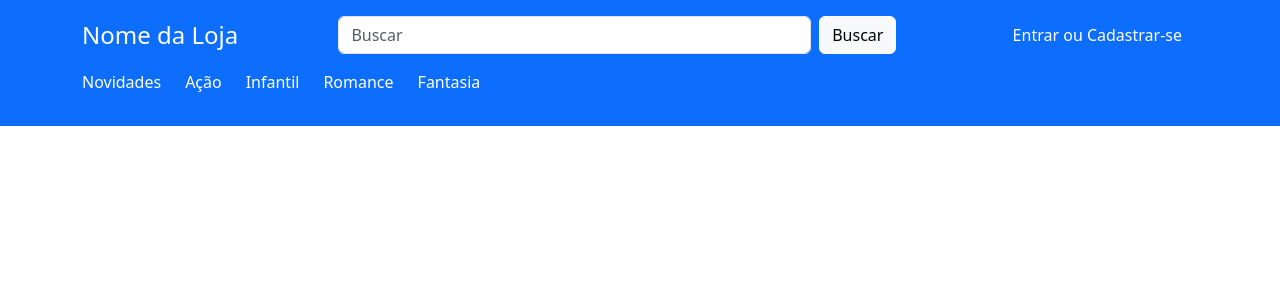
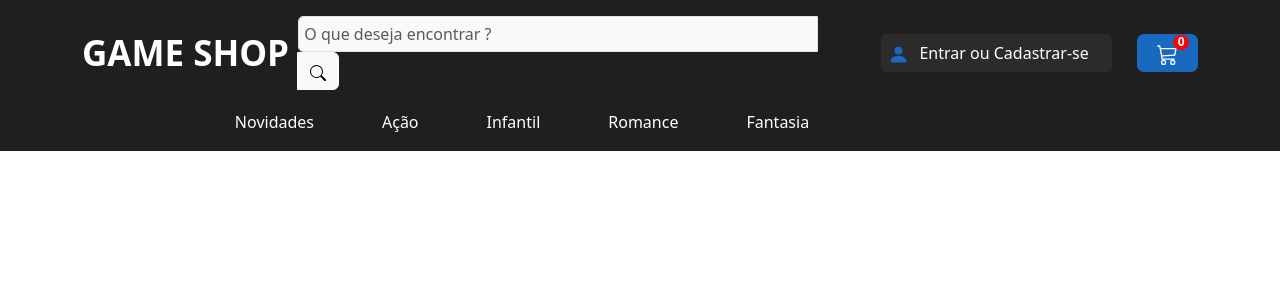
Before and after one commit to JoaoGuilhermeMA/GameShop-FrontEnd, an Angular app in the folder Loja/: page / in a window 1280 px wide. Shown: the top 300 px of the page. Built offline with nearby package versions, Linux system fonts and the light colour scheme.

Commit message:
Finalizando Header

```diff
--- a/Loja/src/app/app.component.ts
+++ b/Loja/src/app/app.component.ts
@@ -1,11 +1,13 @@
 import { Component } from '@angular/core';
 import { RouterOutlet } from '@angular/router';
 import { HeaderComponent } from './components/header/header.component';
+import { LoginComponent } from './components/login/login.component';
+import { CadastroComponent } from './components/cadastro/cadastro.component';
 
 @Component({
   selector: 'app-root',
   standalone: true,
-  imports: [RouterOutlet , HeaderComponent],
+  imports: [RouterOutlet , HeaderComponent , LoginComponent , CadastroComponent],
   templateUrl: './app.component.html',
   styleUrl: './app.component.css'
 })
--- /dev/null
+++ b/Loja/src/app/components/cadastro/cadastro.component.css
@@ -0,0 +1,124 @@
+.container{
+    max-width: 600px;
+    margin: 20px auto;
+    padding: 20px;
+    border: 1px solid #e0e0e0;
+    border-radius: 5px;
+    box-shadow: 0 2px 4px;
+
+}
+label{
+    display: block;
+    margin-bottom: 5px;
+    font-size: 14px;
+    color: #333;
+}
+.input-wrapper{
+    position: relative;
+    margin-bottom: 20px;
+}
+.icon{
+    position: absolute;
+    left: 10px;
+    top: 50%;
+    transform: translate(-50%);
+    color: #999;
+}
+input[type="text"]{
+    width: 100%;
+    padding: 10px 10px 10px 10px;
+    border: 1px solid #ccc;
+    border-radius: 3px;
+    font-size: 14px;
+}
+.button-group{
+    display: flex;
+    justify-content: space-between;
+
+}
+.btn{
+    padding: 10px 20px;
+    border: none;
+    border-radius: 3px;
+    font-size: 14px;
+    cursor: pointer;
+}
+.btn-secondary{
+    background-color: #f0f0f0;
+    color: #333;
+}
+.btn-primary{
+    background-color: #a4c7e9;
+    color: #fff;
+}
+body {
+    display: flex;
+    justify-content: center;
+    align-items: center;
+    height: 100vh;
+    margin: 0;
+    background-color: #f0f0f0;
+}
+
+.container {
+    max-width: 600px;
+    margin: 20px auto;
+    padding: 20px;
+    border: 1px solid #e0e0e0;
+    border-radius: 5px;
+    box-shadow: 0 2px 4px rgba(0, 0, 0, 0.1);
+    background-color: #fff;
+    box-sizing: border-box;
+}
+
+label {
+    display: block;
+    margin-bottom: 5px;
+    font-size: 14px;
+    color: #333;
+}
+
+.input-wrapper {
+    position: relative;
+    margin-bottom: 20px;
+}
+
+.icon {
+    position: absolute;
+    left: 10px;
+    top: 50%;
+    transform: translateY(-50%);
+    color: #999;
+}
+
+input[type="text"] {
+    width: 100%;
+    padding: 10px 10px 10px 30px;
+    border: 1px solid #ccc;
+    border-radius: 3px;
+    font-size: 14px;
+    box-sizing: border-box;
+}
+
+.button-group {
+    display: flex;
+    justify-content: space-between;
+}
+
+.btn {
+    padding: 10px 20px;
+    border: none;
+    border-radius: 3px;
+    font-size: 14px;
+    cursor: pointer;
+}
+
+.btn-secondary {
+    background-color: #f0f0f0;
+    color: #333;
+}
+
+.btn-primary {
+    background-color: #a4c7e9;
+    color: #fff;
+}
--- /dev/null
+++ b/Loja/src/app/components/cadastro/cadastro.component.html
@@ -0,0 +1,16 @@
+
+    <div class="container">
+        <label for="input-field">Email, CPF ou CNPJ*</label>
+        <div class="input-wrapper">
+            <span class="icon">
+                <svg xmlns="http://www.w3.org/2000/svg" width="16" height="16" fill="currentColor" class="bi bi-person-fill" viewBox="0 0 16 16">
+                    <path d="M3 14s-1 0-1-1 1-4 6-4 6 3 6 4-1 1-1 1zm5-6a3 3 0 1 0 0-6 3 3 0 0 0 0 6"/>
+                </svg>
+            </span>
+            <input type="text" id="input-field" placeholder="Email, CPF ou CNPJ">
+        </div>
+        <div class="button-group">
+            <button class="btn btn-secondary">Voltar</button>
+            <button class="btn btn-primary">Cadastrar</button>
+        </div>
+    </div>
--- a/Loja/src/app/components/header/header.component.css
+++ b/Loja/src/app/components/header/header.component.css
@@ -1,4 +1,82 @@
-#nomes {
-    background-color: rgb(255, 0, 128);
-    padding: 5px; /* Opcional: adiciona algum padding para melhorar a aparência */
+#header {
+    background-color: #1f1f1f;
 }
+
+.name {
+    font-size: 35px;
+    font-weight: bold;
+}
+
+.pesquisa {
+    display: flex;
+    background-color: #f8f9fa;
+    border-radius: 5px;
+    padding: 5px;
+    width: 100%;
+    max-width: 520px;
+}
+
+.login {
+    background-color: #2b2b2b;
+    padding: 7px;
+    border-radius: 5px;
+}
+
+.img-user {
+    margin-right: 10px;
+}
+
+.img-carrinho {
+    background-color: #1a69c1;
+    padding: 7px 20px 7px 20px;
+    border-radius: 7px;
+}
+
+.position-relative {
+    position: relative;
+}
+
+.badge {
+    position: absolute;
+    top: -5px;
+    right: -5px;
+    background-color: red;
+    color: white;
+    border-radius: 50%;
+    width: 10px;
+    height: 15px;
+    display: flex;
+    align-items: center;
+    justify-content: center;
+    font-size: 12px;
+    font-weight: bold;
+    margin-right: 14px;
+    margin-top: 6px;
+}
+
+.navegacao {
+    background-color: #1f1f1f;
+    width: 100%;
+    padding: 1px;
+}
+
+.lista {
+    display: flex;
+    margin-top: 3px;
+    margin-right: 13rem;
+    cursor: pointer;
+}
+
+.lista li a {
+    text-decoration: none;
+    color: white;
+    margin-left: 20px;
+}
+
+.lista li a:hover {
+    color: #aaaaaa !important; /* Cor do texto quando o mouse estiver em cima */
+}
+
+.navegacao li a {
+    margin-left: 20px;
+}
--- a/Loja/src/app/components/header/header.component.html
+++ b/Loja/src/app/components/header/header.component.html
@@ -1,24 +1,42 @@
-<header class="bg-primary text-white py-3">
+<header class="text-white py-3" id="header">
     <div class="container d-flex justify-content-between align-items-center">
-        <h1 class="h4 mb-0">Nome da Loja</h1>
+        <h1 class="h4 mb-0 name">GAME SHOP</h1>
         <form class="d-flex w-50" role="search">
-            <input class="form-control me-2" type="search" placeholder="Buscar" aria-label="Buscar">
-            <button class="btn btn-light" type="submit">Buscar</button>
+            <div class="input-group">
+                <input class="form-control pesquisa" type="search" placeholder="O que deseja encontrar ?" aria-label="Buscar">
+                <button class="btn btn-light" type="submit"><svg xmlns="http://www.w3.org/2000/svg" width="16" height="16" fill="currentColor" class="bi bi-search" viewBox="0 0 16 16">
+                    <path d="M11.742 10.344a6.5 6.5 0 1 0-1.397 1.398h-.001q.044.06.098.115l3.85 3.85a1 1 0 0 0 1.415-1.414l-3.85-3.85a1 1 0 0 0-.115-.1zM12 6.5a5.5 5.5 0 1 1-11 0 5.5 5.5 0 0 1 11 0"/>
+                  </svg>
+                </button>
+            </div>
         </form>
         <!-- Links de login e carrinho -->
-        <div class="d-flex align-items-center ms-3">
-            <a href="#login" class="text-white me-3 text-decoration-none">Entrar ou Cadastrar-se</a>
+        <div class="d-flex align-items-center ms-3 login">
+            <div class ="img-user">
+                <svg xmlns="http://www.w3.org/2000/svg" width="21" height="21" fill="#1a69c1" class="bi bi-person-fill" viewBox="0 0 16 16">
+                    <path d="M3 14s-1 0-1-1 1-4 6-4 6 3 6 4-1 1-1 1zm5-6a3 3 0 1 0 0-6 3 3 0 0 0 0 6"/>
+                </svg>
+            </div>
+            <a href="#" class="text-white me-3 text-decoration-none">Entrar ou Cadastrar-se</a>
+        </div>
+        <div class="d-flex align-items-center ms-3 position-relative">
+            <div class ="img-carrinho">
+                <svg xmlns="http://www.w3.org/2000/svg" width="21" height="21" fill="white" class="bi bi-cart3" viewBox="0 0 16 16">
+                    <path d="M0 1.5A.5.5 0 0 1 .5 1H2a.5.5 0 0 1 .485.379L2.89 3H14.5a.5.5 0 0 1 .49.598l-1 5a.5.5 0 0 1-.465.401l-9.397.472L4.415 11H13a.5.5 0 0 1 0 1H4a.5.5 0 0 1-.491-.408L2.01 3.607 1.61 2H.5a.5.5 0 0 1-.5-.5M3.102 4l.84 4.479 9.144-.459L13.89 4zM5 12a2 2 0 1 0 0 4 2 2 0 0 0 0-4m7 0a2 2 0 1 0 0 4 2 2 0 0 0 0-4m-7 1a1 1 0 1 1 0 2 1 1 0 0 1 0-2m7 0a1 1 0 1 1 0 2 1 1 0 0 1 0-2"/>
+                </svg>
+                <span class="badge">{{valorCarrinho}}</span>
+            </div>
         </div>
     </div>
+</header>
     <!-- Navegação -->
-    <div class="container mt-3">
-        <ul class="list-unstyled d-flex header-links">
-            <li class="me-4"><a href="#novidades" class="text-decoration-none text-white">Novidades</a></li>
-            <li class="me-4"><a href="#acao" class="text-decoration-none text-white">Ação</a></li>
-            <li class="me-4"><a href="#infantil" class="text-decoration-none text-white">Infantil</a></li>
-            <li class="me-4"><a href="#romance" class="text-decoration-none text-white">Romance</a></li>
-            <li class="me-4"><a href="#fantasia" class="text-decoration-none text-white">Fantasia</a></li>
+    <div class="navegacao">
+        <ul class="list-unstyled d-flex flex-column flex-md-row justify-content-center align-items-center lista">
+            <li class="mb-2 mb-md-0 me-md-5"><a href="#" class="text-decoration-none text-white">Novidades</a></li>
+            <li class="mb-2 mb-md-0 me-md-5"><a href="#" class="text-decoration-none text-white">Ação</a></li>
+            <li class="mb-2 mb-md-0 me-md-5"><a href="#" class="text-decoration-none text-white">Infantil</a></li>
+            <li class="mb-2 mb-md-0 me-md-5"><a href="#" class="text-decoration-none text-white">Romance</a></li>
+            <li class="mb-2 mb-md-0 me-md-5"><a href="#" class="text-decoration-none text-white">Fantasia</a></li>
         </ul>
     </div>
-</header>
 <script src="https://stackpath.bootstrapcdn.com/bootstrap/5.3.0/js/bootstrap.bundle.min.js"></script>
--- a/Loja/src/app/components/header/header.component.ts
+++ b/Loja/src/app/components/header/header.component.ts
@@ -8,5 +8,5 @@ import { Component } from '@angular/core';
   styleUrl: './header.component.css'
 })
 export class HeaderComponent {
-
+  public valorCarrinho = 0 ;
 }
--- /dev/null
+++ b/Loja/src/app/components/login/login.component.css
@@ -0,0 +1,70 @@
+body {
+    display: flex;
+    justify-content: center;
+    align-items: center;
+    height: 100vh;
+    margin: 0;
+    background-color: #f0f0f0;
+}
+
+.container-login {
+    display: flex;
+    flex-direction: column;
+    align-items: center;
+    width: 100%;
+    max-width: 500px;
+    padding: 20px;
+    background-color: #fff;
+    border-radius: 5px;
+    box-shadow: 0 0 10px rgba(0, 0, 0, 0.1);
+    box-sizing: border-box;
+}
+
+.container-form {
+    width: 100%;
+}
+
+input[type="text"], input[type="password"] {
+    width: 100%;
+    padding: 10px;
+    margin-bottom: 10px;
+    border: 1px solid #ccc;
+    border-radius: 3px;
+    box-sizing: border-box;
+}
+
+.login-button {
+    width: 100%;
+    padding: 10px;
+    margin-bottom: 10px;
+    border: none;
+    border-radius: 3px;
+    color: #fff;
+    font-weight: bold;
+    cursor: pointer;
+    background-color: #007bff;
+}
+
+.register-button {
+    background-color: #007bff;
+    color: #fff;
+    margin: 20px 0;
+    border: none;
+    border-radius: 3px;
+    padding: 10px 20px;
+    box-sizing: border-box;
+}
+
+.esqueci-a-senha {
+    color: #007bff;
+    text-decoration: none;
+    font-size: 14px;
+    display: block;
+    margin-bottom: 20px;
+}
+
+.login-options {
+    display: flex;
+    justify-content: center;
+    width: 100%;
+}
--- /dev/null
+++ b/Loja/src/app/components/login/login.component.html
@@ -0,0 +1,12 @@
+<div class="container-login">
+  <div class="container-form">
+    <input type="text" placeholder="Email, cpf ou cnpj" />
+    <input type="password" placeholder="Senha" />
+    <button class="login-button">Entrar</button>
+    <label>Esqueceu a senha?</label>
+    <a href="" class="esqueci-a-senha">Recuperar senha</a>
+    <div class="login-options">
+      <button class="register-button">Registre-se</button>
+    </div>
+  </div>
+</div>
```
Also changed, not shown: Loja/src/app/components/cadastro/cadastro.component.ts (added, +12 -0 lines), Loja/src/app/components/login/login.component.ts (added, +11 -0 lines), 2 other files (tests, documents, lock files or other folders).
